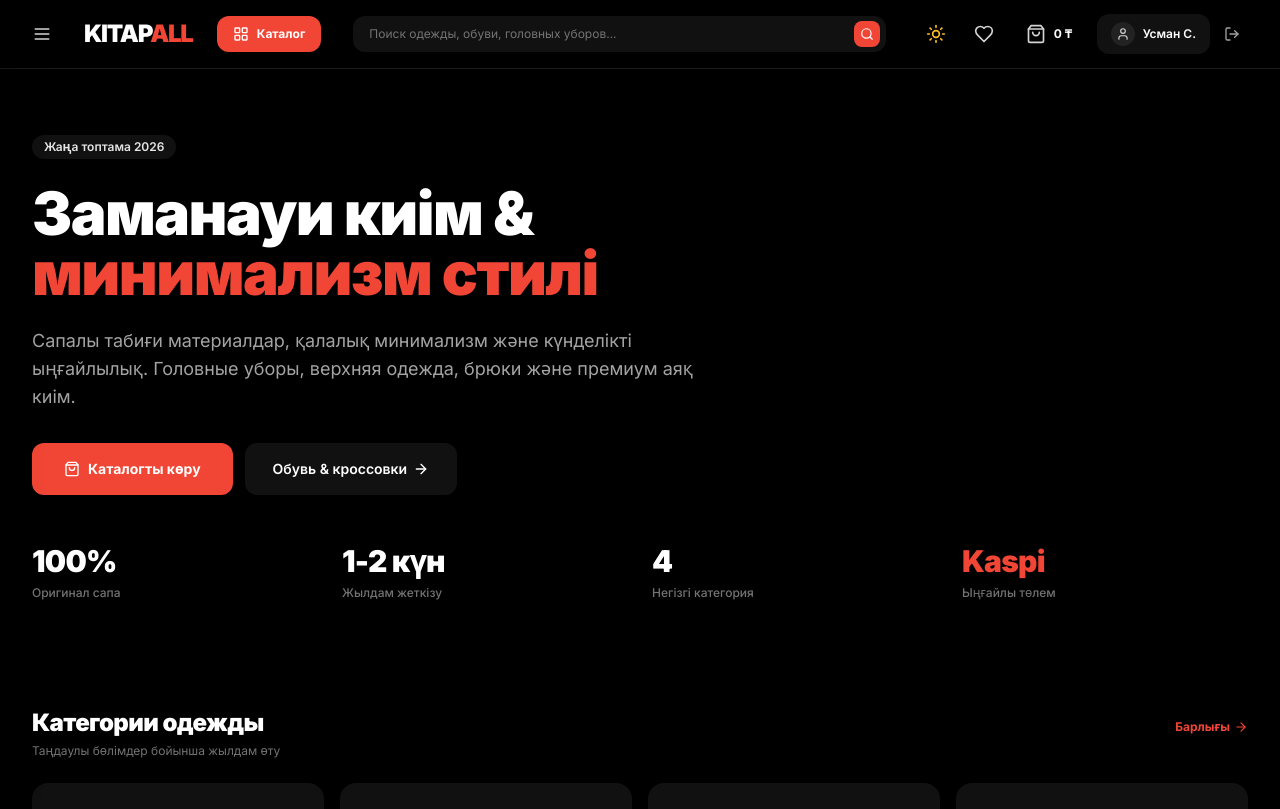
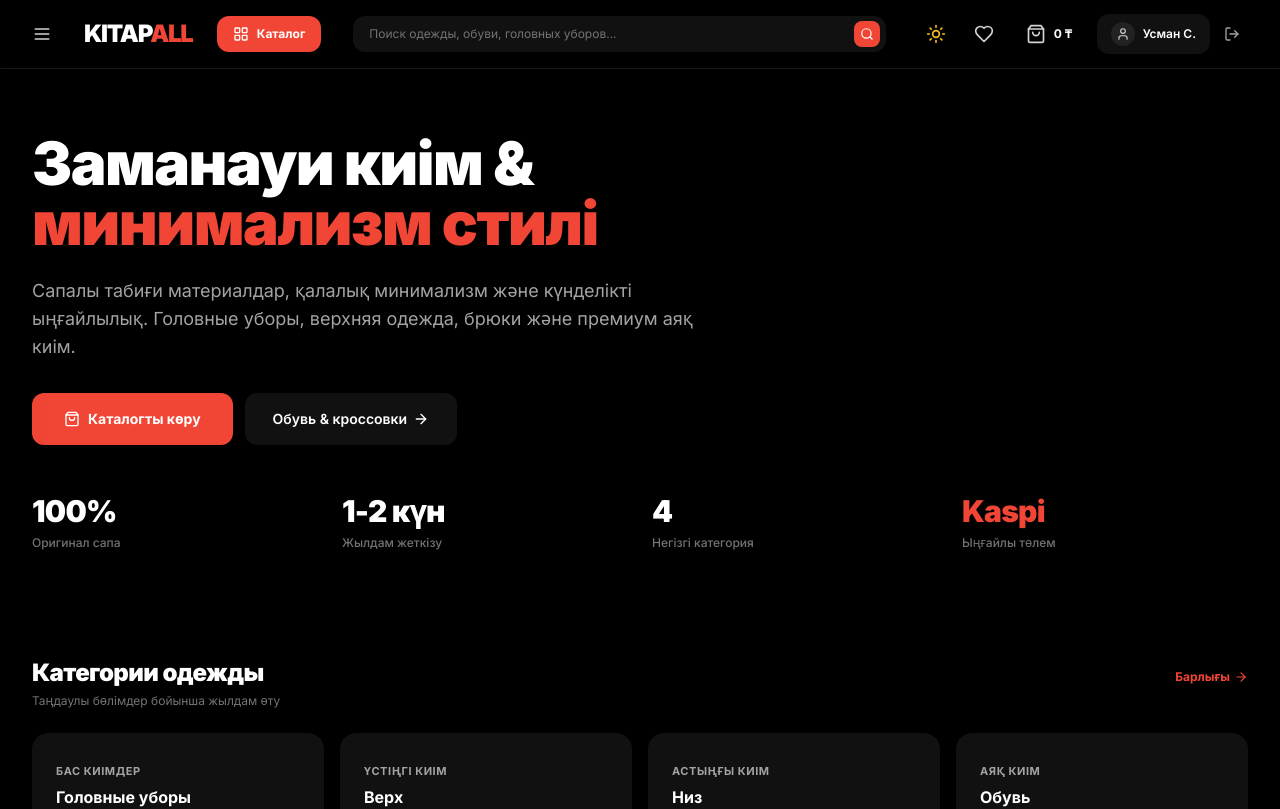
Before and after one commit to usmansulaimanov/test_marketplace, a React (Vite) app: page / in a window 1280 px wide. Shown: the top 809 px of the page. Built offline with nearby package versions, Linux system fonts and the light colour scheme.

Commit message:
style: remove 'Жаңа топтама 2026' badge from hero section

```diff
--- a/src/features/landing/LandingPage.tsx
+++ b/src/features/landing/LandingPage.tsx
@@ -22,9 +22,6 @@ export const LandingPage: React.FC = () => {
       {/* Hero Seamless Section */}
       <section className="py-6 sm:py-10">
         <div className="max-w-4xl space-y-6">
-          <div className="inline-flex items-center gap-2 bg-gray-100 dark:bg-[#111111] text-gray-800 dark:text-gray-200 text-xs font-semibold px-3 py-1 rounded-full">
-            <span>Жаңа топтама 2026</span>
-          </div>
 
           <h1 className="text-4xl sm:text-6xl font-black tracking-tight text-gray-900 dark:text-white leading-[1.1]">
             Заманауи киім & <br />
```
